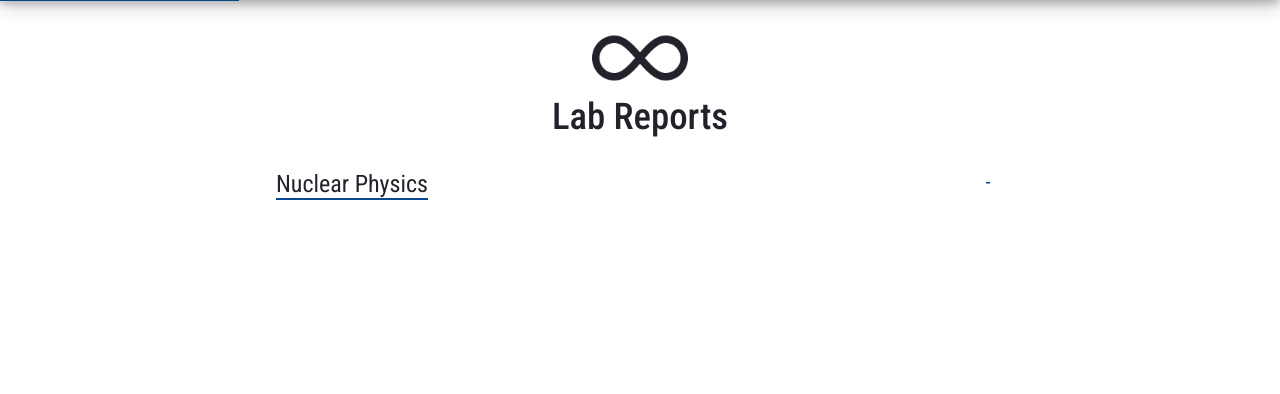
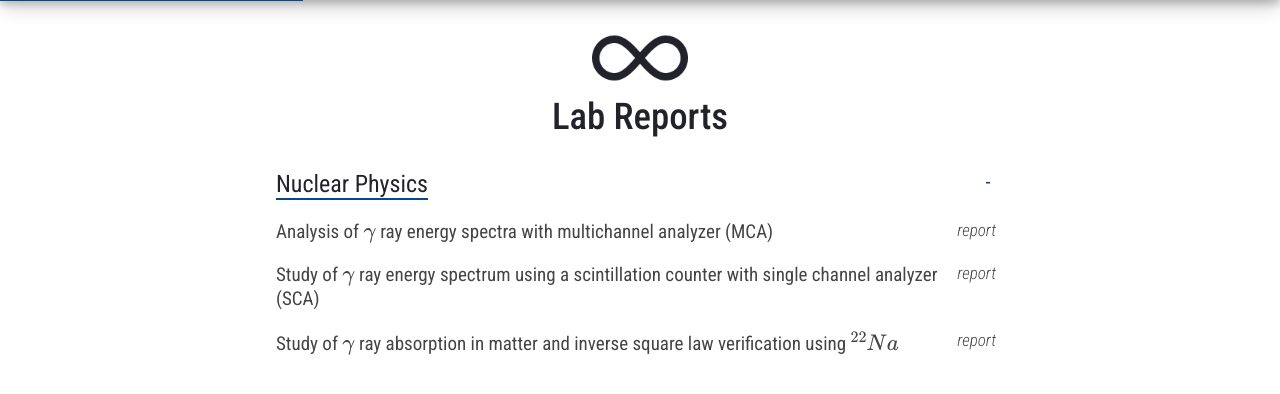
Before and after one commit to KishalTandel/Lab-Reports, a plain HTML site: page index.html in a window 1280 px wide. Drawn offline with nearby package versions, Linux system fonts and the light colour scheme; a web font is replaced by a local one.

Commit message:
Update index.html

```diff
--- a/index.html
+++ b/index.html
@@ -63,7 +63,7 @@
                 <span class="border cent"></span></span>
                 <span class="sign">-</span></div>
 
-                <div class="content top">
+                <div class="content" id="top">
                     <div class="topic">
                         <div class="aim">Analysis of \(\gamma\) ray energy spectra with multichannel analyzer (MCA)</div><a href="Labs/Nuclear Physics/Report 3.pdf"    class="report">report</a>
                     </div>
```
